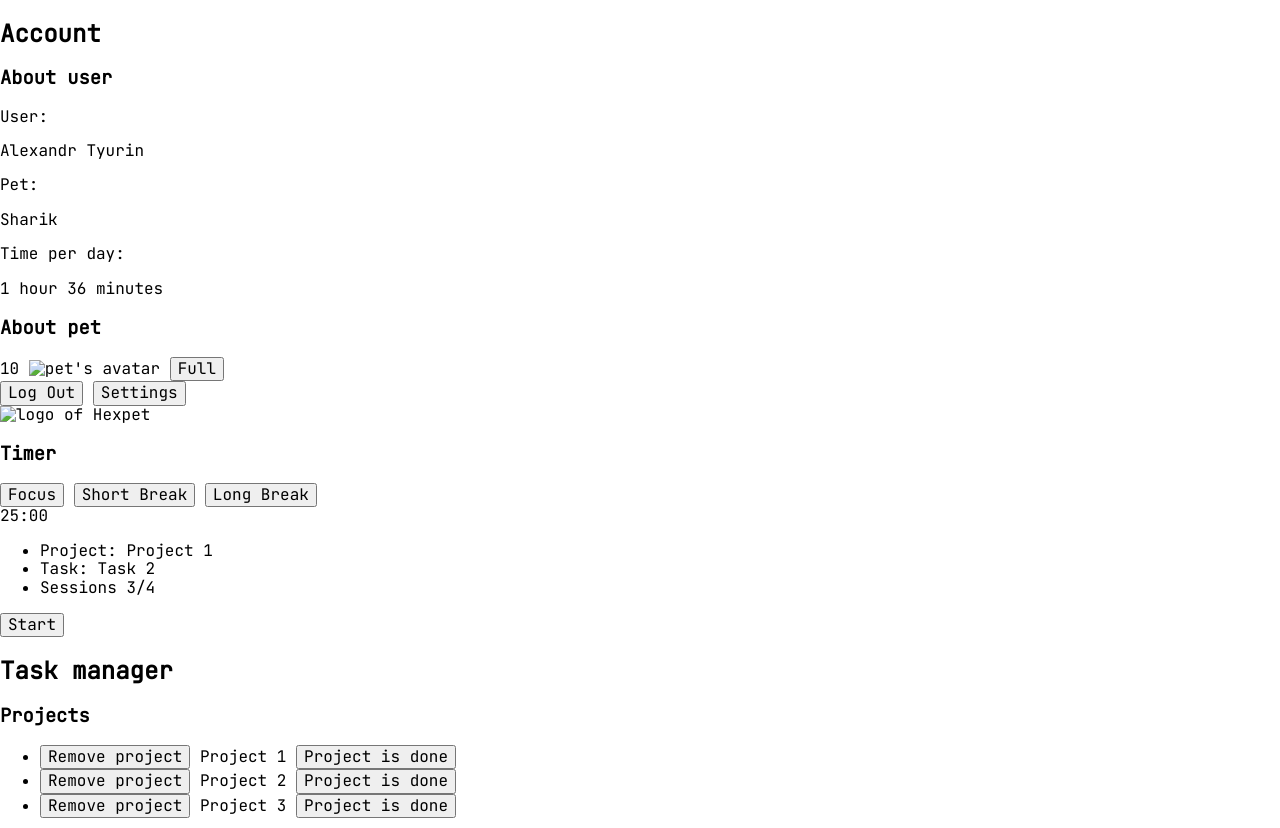
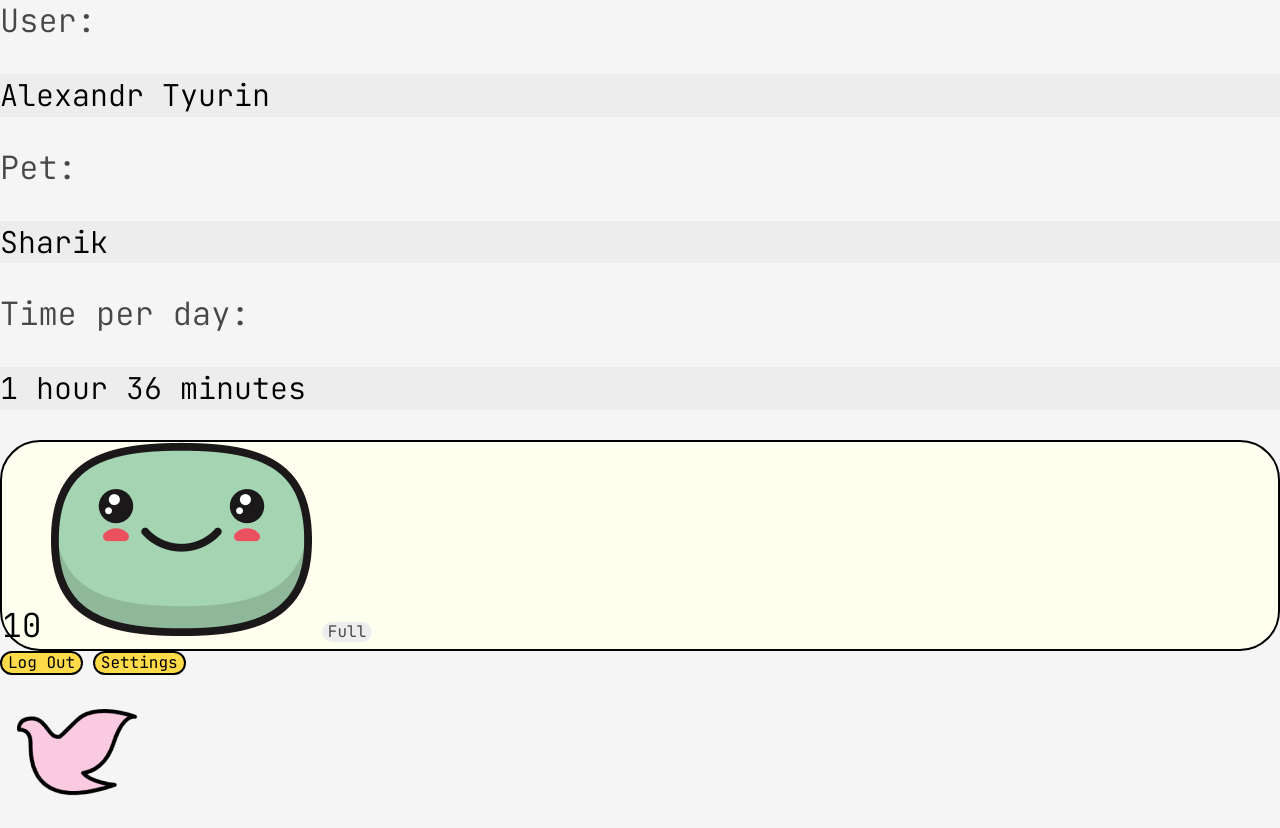
Before and after one commit to fedorova-ekaterina/hexpet, a website: page index.html in a window 1280 px wide. Shown: the top 828 px of the page. Drawn offline with Linux system fonts and the light colour scheme.

Commit message:
add styles

```diff
--- /dev/null
+++ b/css/base.css
@@ -0,0 +1,37 @@
+html {
+    height: 100%;
+    box-sizing: border-box;
+}
+
+.page-body {
+    margin: 0;
+    padding: 0;
+    font-family: 'JetBrains Mono', monospace;
+    font-weight: 400;
+    color: var(--black);
+    line-height: 1.42;
+    background-color: var(--white-3);
+}
+
+h1,
+h2,
+h3,
+h4,
+h5,
+h6 {
+    margin: 0;
+}
+
+p {
+    margin-top: 0;
+}
+
+a {
+    text-decoration: none;
+}
+
+ul {
+    list-style: none;
+    padding: 0;
+    margin: 0;
+}
--- /dev/null
+++ b/css/btn.css
@@ -0,0 +1,20 @@
+.btn {
+    border: 2px solid var(--black);
+    border-radius: 20px;
+    text-align: center;
+    background: none;
+}
+
+.btn_bg-yellow {
+    background-color: var(--yellow);
+}
+
+.btn_bg-green {
+    background-color: var(--green);
+}
+
+.btn_bg-grey {
+    background-color: var(--grey-2);
+    color: var(--grey-1);
+    border: none;
+}
--- a/css/main.css
+++ b/css/main.css
@@ -1,4 +1,11 @@
 @import '../fonts/fonts.css';
+@import './base.css';
+@import './btn.css';
+@import './visually-hidden.css';
+@import './account.css';
+@import './user.css';
+@import './pet.css';
+@import './timer.css';
 
 :root {
     --black: #000000;
@@ -13,8 +20,3 @@
     --red: #f06060;
     --cyan:#91fac2;
 }
-
-
-* {
-    font-family: 'JetBrains Mono', monospace;
-}
--- /dev/null
+++ b/css/pet.css
@@ -0,0 +1,10 @@
+.pet {
+    background-color: var(--white-2);
+    border: 2px solid var(--black);
+    border-radius: 40px;
+}
+
+.pet__food {
+    font-size: 33px;
+    font-weight: 300;
+}
--- /dev/null
+++ b/css/timer.css
@@ -0,0 +1,34 @@
+.timer {
+    background-color: var(--pink );
+}
+
+.timer__block {
+    background-color: var(--white-2);
+    border-radius: 30px;
+}
+
+.timer__title {
+    text-transform: uppercase;
+    font-size: 30px;
+    line-height: 58px;
+    text-align: center;
+}
+
+.timer__time-view {
+    font-size: 64px;
+    line-height: 84px;
+    text-align: center;
+}
+
+.timer__item {
+    color: var(--grey-1);
+    font-size: 24px;
+    line-height: 32px;
+    font-weight: 300;
+}
+
+.timer__start-btn {
+    font-size: 40px;
+    line-height: 53px;
+    text-transform: uppercase;
+}
--- /dev/null
+++ b/css/user.css
@@ -0,0 +1,13 @@
+.user__caption {
+    color: var(--grey-1);
+    font-weight: 300;
+    font-size: 32px;
+    line-height: 42px;
+}
+
+.user__text {
+    color: var(--black);
+    font-weight: 300;
+    font-size: 30px;
+    background-color: var(--grey-2);
+}
--- /dev/null
+++ b/css/visually-hidden.css
@@ -0,0 +1,12 @@
+.visually-hidden {
+    position: absolute;
+    width: 1px;
+    height: 1px;
+    margin: -1px;
+    border: 0;
+    padding: 0;
+    white-space: nowrap;
+    clip-path: inset(100%);
+    clip: rect(0 0 0 0);
+    overflow: hidden;
+}
--- a/index.html
+++ b/index.html
@@ -31,15 +31,15 @@
                 <h3 class="visually-hidden">About pet</h3>
                 <span class="pet__food">10</span>
                 <span class="pet__health"></span>
-                <img src="#" alt="pet's avatar" class="pet__avatar">
+                <img src="images/pet.png" alt="pet's avatar" class="pet__avatar">
                 <button type="button" class="btn btn_bg-grey pet__feed-button">Full</button>
             </section>
-            <button type="button" class="btn btn_bg-yellow account__btn-logout">Log Out</button>
-            <button type="button" class="btn btn_bg-yellow account__btn-settings">Settings</button>
+            <button type="button" class="btn btn_bg-yellow account__btn">Log Out</button>
+            <button type="button" class="btn btn_bg-yellow account__btn">Settings</button>
         </section>
         <div class="timer-page">
             <div class="logo timer-page__logo">
-                <img src="#" alt="logo of Hexpet" class="logo__image">
+                <img src="images/logo.png" alt="logo of Hexpet" class="logo__image">
             </div>
             <section class="timer">
                 <h3 class="timer__title">Timer</h3>
@@ -48,13 +48,15 @@
                     Break</button>
                 <button type="button" class="btn btn_bg-yellow timer__preset-btn timer__preset-btn_long-break">Long
                     Break</button>
+                <div class="timer__block">
                     <div class="timer__time-view">25:00</div>
                     <ul class="timer__indicators">
                         <li class="timer__item">Project: Project 1</li>
                         <li class="timer__item">Task: Task 2</li>
                         <li class="timer__item">Sessions 3/4</li>
                     </ul>
-                <button type="button" class="btn btn_bg-cyan timer__start-btn">Start</button>
+                </div>
+                <button type="button" class="btn btn_bg-green timer__start-btn">Start</button>
             </section>
         </div>
         <section class="task-manager">
```
Also changed, not shown: css/account.css (added). Lines whose indentation alone changed are shown as unchanged.
